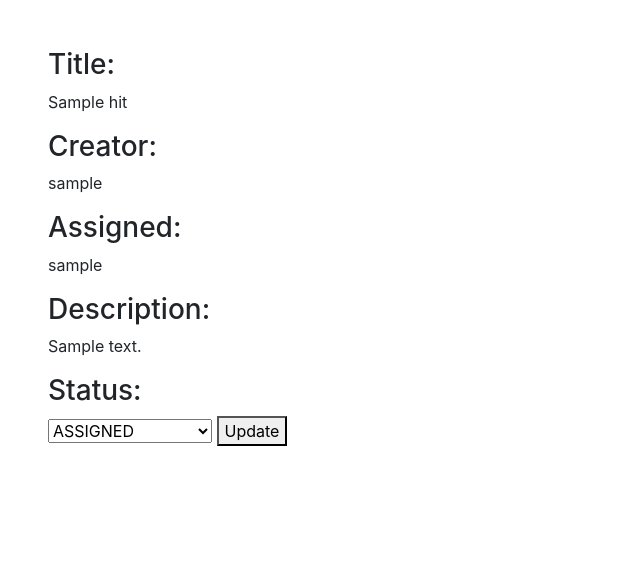
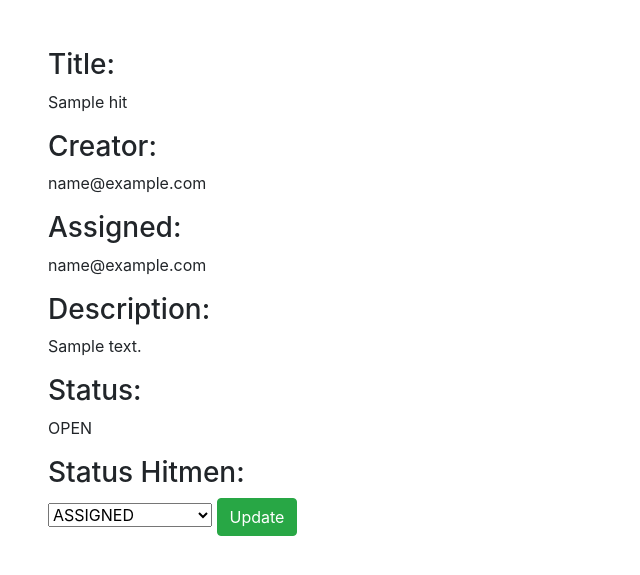
Before and after one commit to RoodrigoRoot/spy_platform, a Django app: page /hits/1/ in a window 1280 px wide. Shown: the part 66-641 px from the top of the page, without its empty margins (0-640 px from the left). Run offline with Django 4.2, Linux system fonts and the light colour scheme; a user stored in the database is signed in; tables that the repository leaves empty hold one stand-in row (values such as "Sample post"); some libraries are stand-ins or nearby versions.

Commit message:
Feat: Added detailt hit view

```diff
--- a/justo_spy/settings.py
+++ b/justo_spy/settings.py
@@ -70,6 +70,9 @@ TEMPLATES = [
                 'django.contrib.auth.context_processors.auth',
                 'django.contrib.messages.context_processors.messages',
             ],
+            'libraries':{
+            'custom_tags': 'src.hits.templatetags.custom_tags',
+            }
         },
     },
 ]
--- a/src/hitmens/models/hitmen.py
+++ b/src/hitmens/models/hitmen.py
@@ -27,4 +27,4 @@ class Hitmen(ModelBase):
     objects = SubordinatesManager()
 
     def __str__(self) -> str:
-        return self.user.username
+        return self.user.email
--- a/src/hits/forms.py
+++ b/src/hits/forms.py
@@ -2,8 +2,14 @@ from django import forms
 from src.hits.models import Hit
 
 
-class FormStatusHit(forms.ModelForm):
+class FormStatusHitmen(forms.ModelForm):
 
     class Meta:
         model = Hit
-        fields = ('status', )
+        fields = ('status_hitmen', )
+
+class FormAssignedHit(forms.ModelForm):
+
+    class Meta:
+        model = Hit
+        fields = ('assigned', )
--- a/src/hits/models.py
+++ b/src/hits/models.py
@@ -33,16 +33,23 @@ class MyHits(models.Manager):
 
 class Hit(ModelBase):
 
-    class StatusHit(models.TextChoices):
+    class StatusHitmen(models.TextChoices):
         ASSIGNED = 'ASSIGNED', 'ASSIGNED'
         COMPLETED = 'COMPLETED', 'COMPLETED'
         FAILED_ASSIGNED = 'FAILED_ASSIGNED', 'FAILED_ASSIGNED'
+        FAILED = 'FAILED', 'FAILED'
+
+    class Status(models.TextChoices):
+        CLOSED = 'CLOSED', 'CLOSED'
+        OPEN = 'OPEN', 'OPEN'
+        SUCCESS = 'SUCCESS', 'SUCCESS'
         FAILED = 'FAILED', 'FAILED'
 
     title = models.CharField(max_length=200)
     target = models.CharField(max_length=200)
     descriptions = models.TextField()
     creator = models.ForeignKey(Hitmen, on_delete=models.DO_NOTHING)
-    status = models.CharField(max_length=200, choices=StatusHit.choices, default=StatusHit.ASSIGNED)
+    status_hitmen = models.CharField(max_length=200, choices=StatusHitmen.choices, default=StatusHitmen.ASSIGNED)
+    status = models.CharField(max_length=200, choices=Status.choices, default=Status.OPEN)
     assigned = models.ForeignKey(Hitmen, on_delete=models.DO_NOTHING, related_name='hits')
     objects = MyHits()
--- /dev/null
+++ b/src/hits/services/__init__.py
@@ -0,0 +1,3 @@
+from src.hits.services.hit import update_assigned_hit
+
+__all__ = ('update_assigned_hit', )
--- /dev/null
+++ b/src/hits/templatetags/custom_tags.py
@@ -0,0 +1,9 @@
+from django import template
+from django.contrib.auth.models import Group
+
+register = template.Library()
+
+@register.filter(name='has_group')
+def has_group(user, group_name):
+    group = Group.objects.get(name=group_name)
+    return True if group in user.groups.all() else False
--- a/src/hits/views.py
+++ b/src/hits/views.py
@@ -8,8 +8,10 @@ from django.core.exceptions import ValidationError
 
 from src.hits.selectors import get_all_my_hits
 from src.hits.models import Hit
-from src.hits.forms import FormStatusHit
+from src.hits.forms import FormStatusHitmen, FormAssignedHit
 from src.hits.transitions.hit import transition
+from src.hitmens.models import Hitmen
+from src.hits.services import update_assigned_hit
 # Create your views here.
 
 class HitsView(LoginRequiredMixin, View):
@@ -29,23 +31,40 @@ class HitDetailView(LoginRequiredMixin, DetailView):
 
     def get_context_data(self, **kwargs: Any) -> Dict[str, Any]:
         context = super(HitDetailView, self).get_context_data(**kwargs)
-        context['form'] = FormStatusHit()
+        context['form'] = FormStatusHitmen()
+        context['form_assigned'] = FormAssignedHit()
+        context['subordinates'] = Hitmen.objects.get_subordinates_all(self.request.user.email)
         return context
 
     def post(self, request, *args, **kargs):
         object: Hit = self.get_object()
-        form = FormStatusHit(request.POST)
-        print(request.user.hitmen == object.assigned)
-        if form.is_valid():
-            try:
-                transition(object, form.cleaned_data['status'])
+        form = FormStatusHitmen(request.POST)
+        form_assigned = FormAssignedHit(request.POST)
+        if request.POST.get('status_hitmen', False):
+            if form.is_valid():
+                try:
+                    transition(object, form.cleaned_data['status_hitmen'])
+                    message = 'Status hitmen updated'
+                    return render( request, self.template_name, locals())
+                except ValidationError as e:
+                    print(e)
+                    message_error = ''.join(e)
+                    return render( request, self.template_name, locals())
+                except Exception as e:
+                    print(e)
+                    message_error = str(e)
+                    return render( request, self.template_name, locals())
+            else:
                 return render( request, self.template_name, locals())
-            except ValidationError as e:
-                message_error = ''.join(e)
+
+        else:
+            if form_assigned.is_valid():
+                try:
+                    update_assigned_hit(object.pk, form_assigned.cleaned_data.get('assigned'))
+                    message_assigned = 'Hitmen updated'
+                    return render( request, self.template_name, locals())
+                except ValidationError as ve:
+                    message_assigned_error = ''.join(ve)
+                    return render( request, self.template_name, locals())
+            else:
                 return render( request, self.template_name, locals())
-            except Exception as e:
-                message_error = str(e)
-                return render( request, self.template_name, locals())
-        else:
-            print(form.errors)
-            return render( request, self.template_name, locals())
--- a/templates/hits/hit_detail.html
+++ b/templates/hits/hit_detail.html
@@ -1,35 +1,96 @@
 {% extends 'base.html' %}
+{% load custom_tags %}
+
 
 {% block title %}{{object.title}}{%endblock%}
 
 {% block content %}
+{% if message_assigned %}
+<div class="alert alert-success" role="alert">
+    {{message_assigned}}.
+    Please reload
+    <button type="button" class="close" data-dismiss="alert" aria-label="Close">
+        <span aria-hidden="true">&times;</span>
+      </button>
+  </div>
+{% endif %}
+
+{% if message_assigned_error %}
+<div class="alert alert-danger" role="alert">
+    {{message_assigned_error}}.
+    <button type="button" class="close" data-dismiss="alert" aria-label="Close">
+        <span aria-hidden="true">&times;</span>
+      </button>
+  </div>
+{% endif %}
+
+{% if message_error %}
+<div class="alert alert-danger" role="alert">
+    {{message_error}}.
+    <button type="button" class="close" data-dismiss="alert" aria-label="Close">
+        <span aria-hidden="true">&times;</span>
+      </button>
+  </div>
+{% endif %}
+
+{% if message %}
+<div class="alert alert-success" role="alert">
+    {{message}}.
+    Please reload
+    <button type="button" class="close" data-dismiss="alert" aria-label="Close">
+        <span aria-hidden="true">&times;</span>
+      </button>
+  </div>
+{% endif %}
 
 <div class="cotainter p-5">
+
     <h3>Title:</h3>
 <p>{{ object.title }}</p>
 <h3>Creator:</h3>
 <p>{{ object.creator }}</p>
-<h3>Assigned:</h3>
-<p>{{ object.assigned }}</p>
+{% if request.user|has_group:"Manager" or request.user|has_group:"BigBoss"  and object.status == 'OPEN' %}
+    <h3>Assigned :</h3>
+    <form action="" method="post" novalidate>
+        {% csrf_token %}
+        <select id="assigned" name="assigned">
+            {% for x, y in form_assigned.fields.assigned.choices %}
+            <option value="{{ x }}"{% if object.assigned.user.email == y %} selected{% endif %}>{{ y }}</option>
+        {% endfor %}
+        </select>
+        <button type="submit" class="btn btn-success">Update</button>
+    </form>
+
+{% else %}
+    <h3>Assigned:</h3>
+    <p>{{ object.assigned }}</p>
+{% endif %}
 <h3>Description:</h3>
 <p>{{ object.descriptions }}</p>
 
+{% if request.user|has_group:"Manager" or request.user|has_group:"BigBoss" %}
+    <h3>Status:</h3>
+    <p>{{ object.status }}</p>
+{% else %}
+    <h3>Status:</h3>
+    <p>{{ object.status }}</p>
+{% endif %}
+
 {% if request.user.hitmen == object.assigned %}
 <form action="" method="post" novalidate>
-    <h3>Status:</h3>
+    <h3>Status Hitmen:</h3>
     {% csrf_token %}
-    <select id="status" name="status">
-        {% for x, y in form.fields.status.choices %}
-            <option value="{{ x }}"{% if object.status == x %} selected{% endif %}>{{ y }}</option>
+    <select id="status_hitmen" name="status_hitmen">
+        {% for x, y in form.fields.status_hitmen.choices %}
+            <option value="{{ x }}"{% if object.status_hitmen == x %} selected{% endif %}>{{ y }}</option>
         {% endfor %}
         </select>
-    <button type="submit">Update</button>
+    <button type="submit" class="btn btn-success">Update</button>
     <p>{{ message_error }}</p>
-    <p>{{ form.errors }}</p>
 </form>
 {% else %}
-<h3>Status:</h3>
-<p>{{ object.status }}</p>
+<h3>Status Hitmen:</h3>
+<p>{{ object.status_hitmen }}</p>
 
 {% endif %}
 <div>
```
Also changed, not shown: src/core/views.py (+4 -3 lines), src/hits/selectors/hit.py (+13 -1 lines), src/hits/services/hit.py (added, +14 -0 lines), src/hits/transitions/hit.py (+21 -5 lines), templates/hits/hits.html (+8 -1 lines), src/hitmens/forms.py (added), src/hits/migrations/0003_hit_status_hitmen_alter_hit_status.py (added), src/hits/migrations/0004_alter_hit_status.py (added), src/hits/templatetags/__init__.py (added).
